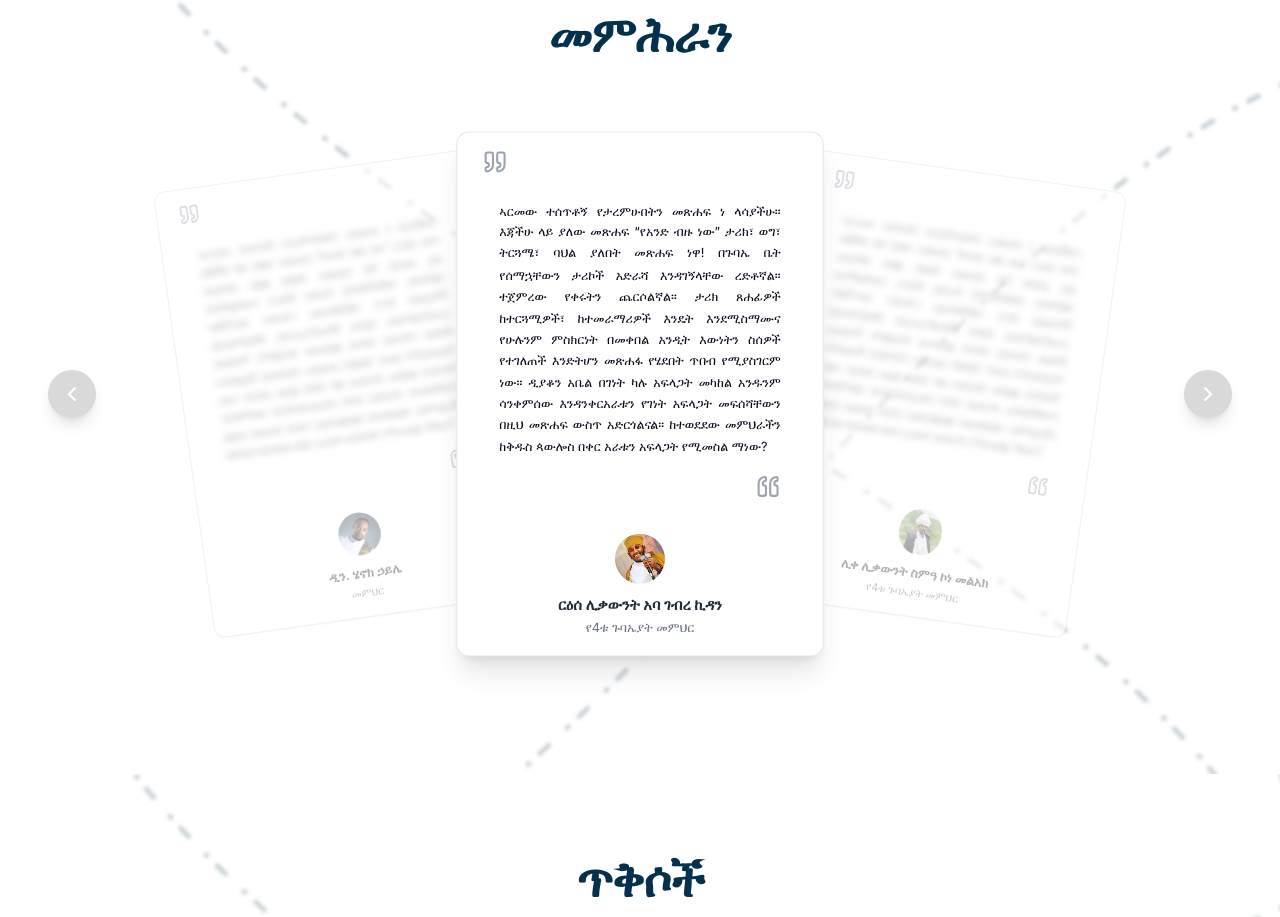
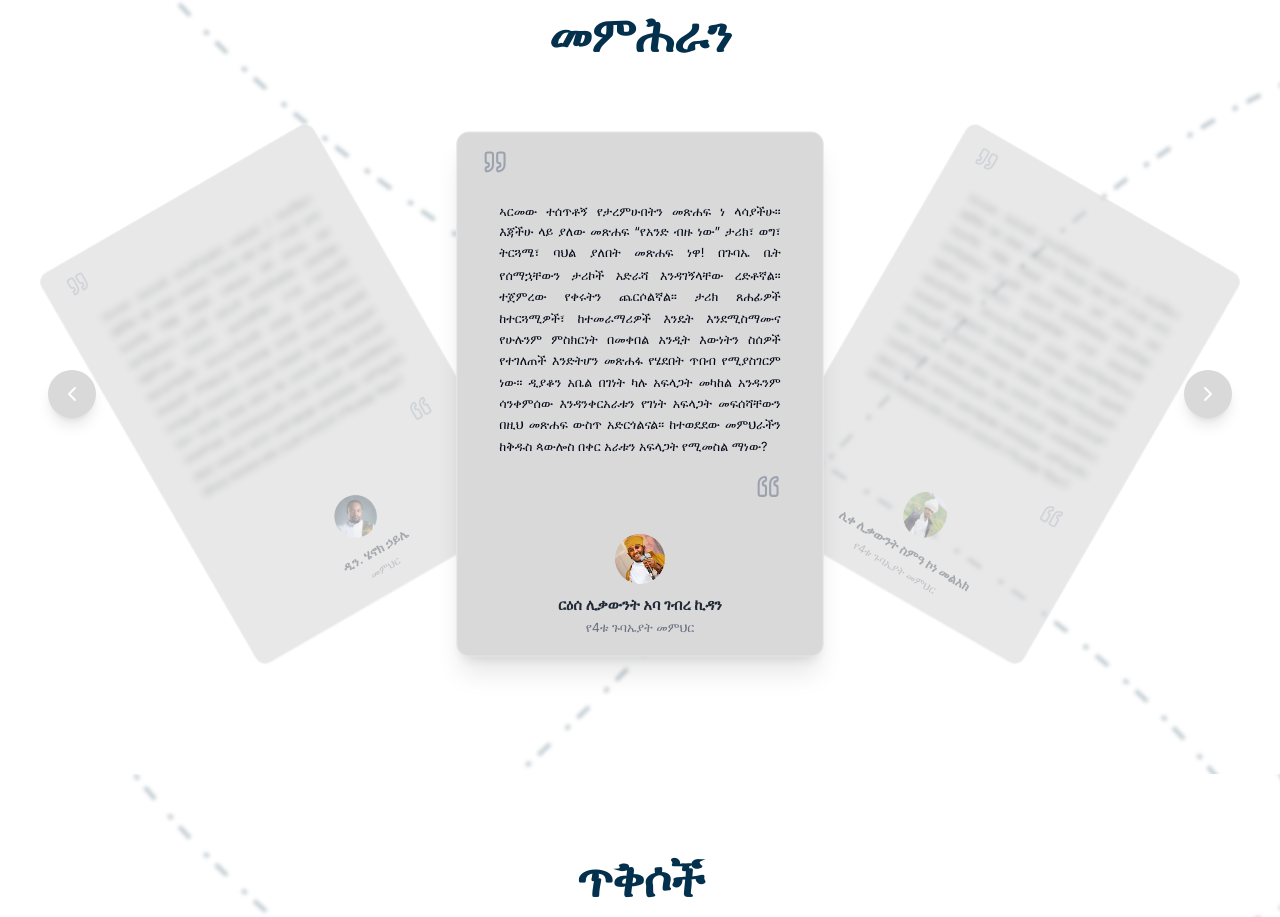
Before and after one commit to MekdelawitGebre/st-paul-book, a Next.js app: page / in a window 1280 px wide. Shown: the part 2440-3357 px from the top of the page. Built offline with nearby package versions, Linux system fonts and the light colour scheme; a web font is replaced by a local one.

Commit message:
fix :the testimoials

```diff
--- a/components/testimonials.tsx
+++ b/components/testimonials.tsx
@@ -12,7 +12,7 @@ const cardConfig = {
     height: "500px",
     transform: "translateX(0) scale(1.05) rotate(0deg)",
     className: "scale-105 opacity-100 z-20",
-    cardClasses: "border border-gray-200 shadow-xl bg-white",
+    cardClasses: "border border-gray-200 shadow-xl",
     contentOpacity: "opacity-100",
     textBlur: "blur-0",
     fontSize: "text-xs",
@@ -20,9 +20,9 @@ const cardConfig = {
   previous: {
     width: "350px",
     height: "500px",
-    transform: "translateX(-300px) scale(0.9) rotate(-8deg)",
+    transform: "translateX(-355px) scale(0.9) rotate(-30deg)",
     className: "scale-90 opacity-60 z-10",
-    cardClasses: "border border-gray-200 shadow-sm bg-white",
+    cardClasses: "border border-gray-200 shadow-sm",
     contentOpacity: "opacity-60",
     textBlur: "blur-sm",
     fontSize: "text-xs",
@@ -30,9 +30,9 @@ const cardConfig = {
   next: {
     width: "350px",
     height: "500px",
-    transform: "translateX(300px) scale(0.9) rotate(8deg)",
+    transform: "translateX(355px) scale(0.9) rotate(30deg)",
     className: "scale-90 opacity-60 z-10",
-    cardClasses: "border border-gray-200 shadow-sm bg-white",
+    cardClasses: "border border-gray-200 shadow-sm",
     contentOpacity: "opacity-60",
     textBlur: "blur-sm",
     fontSize: "text-xs",
@@ -127,7 +127,10 @@ export default function Testimonials() {
                     transform: config.transform,
                   }}
                 >
-                  <Card className={`w-full h-full p-2 ${config.cardClasses}`}>
+                  <Card
+                    className={`w-full h-full p-2 ${config.cardClasses}`}
+                    style={{ backgroundColor: "#D9D9D9" }}
+                  >
                     <CardContent
                       className={`flex flex-col items-center justify-center text-center h-full ${config.contentOpacity} transition-all duration-700 px-4 py-2`}
                     >
```
